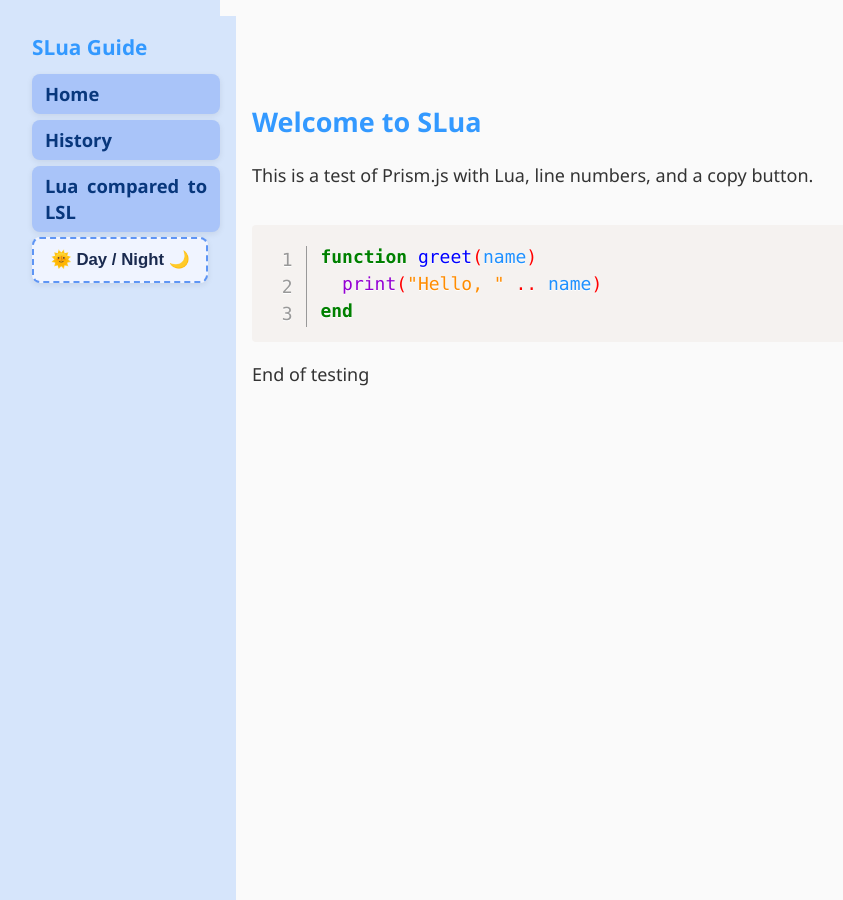
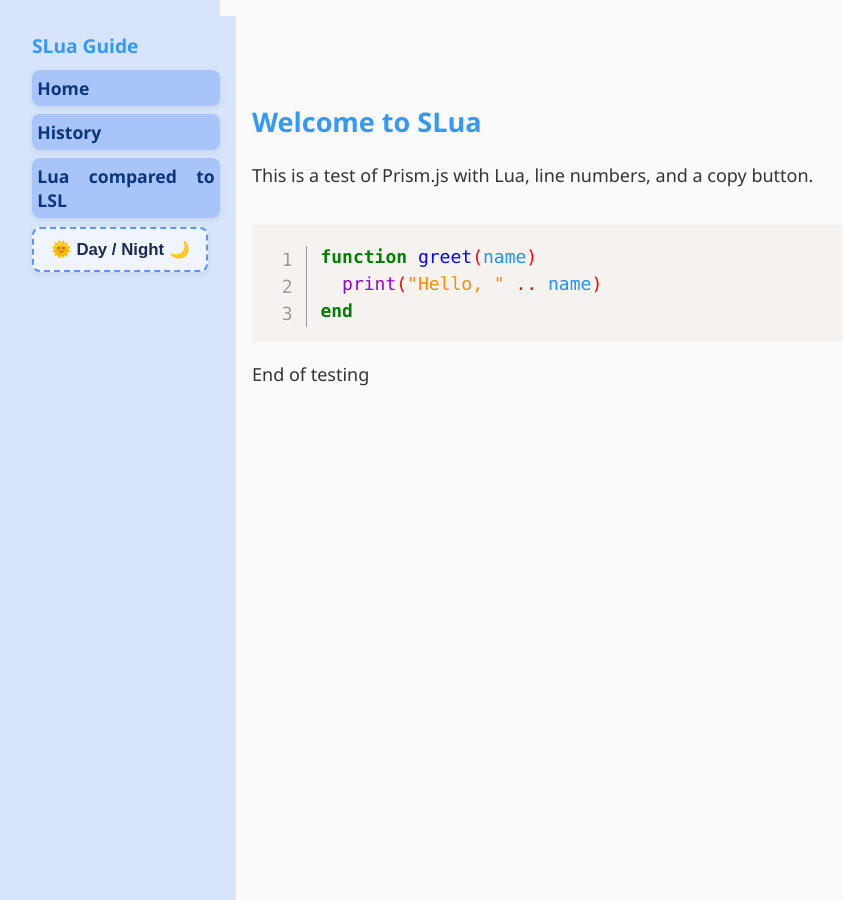
Before and after one commit to Suzanna-Linn/slua, a Jekyll site: the page built from docs/index.md, in a window 1280 px wide. Shown: the whole page, without its empty margins (0-843 px from the left). Built offline with Jekyll 4.4.1, drawn with Linux system fonts in a browser that asks for light colours; nearby versions of some CDN libraries; comment, search, counter and statistics services are not loaded.

Commit message:
Update style.css

```diff
--- a/docs/assets/style.css
+++ b/docs/assets/style.css
@@ -29,7 +29,7 @@
 }
 
 .sidebar h2 {
-  font-size: 1.3rem;
+  font-size: 1.2rem;
   color: #3399FF;
   margin-top: 0;
   font-weight: 600;
@@ -37,14 +37,14 @@
 
 .sidebar a {
   display: block;
-  padding: 0.4em 0.7em;
-  margin: 0.3em 0;
+  padding: 0.3em 0.3em;
+  margin: 0.5em 0;
   background: #a9c4f9;
   color: #08377c;
   border-radius: 8px;
   text-decoration: none;
   font-weight: 600;
-  font-size: 1.15rem;
+  font-size: 1.1rem;
   line-height: 1.4;
   box-shadow: 0 2px 6px rgba(0, 0, 0, 0.08);
   transition: background-color 0.3s ease, box-shadow 0.3s ease, transform 0.15s ease;
```
